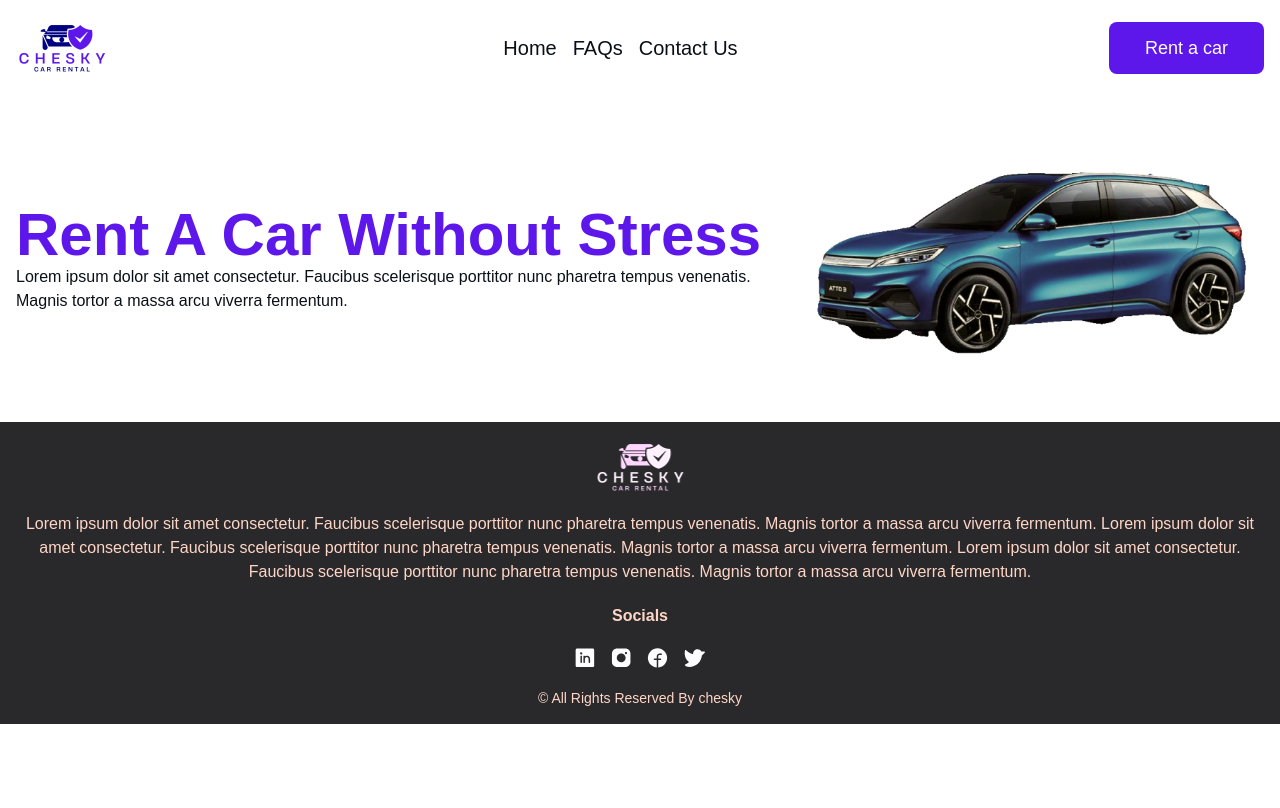
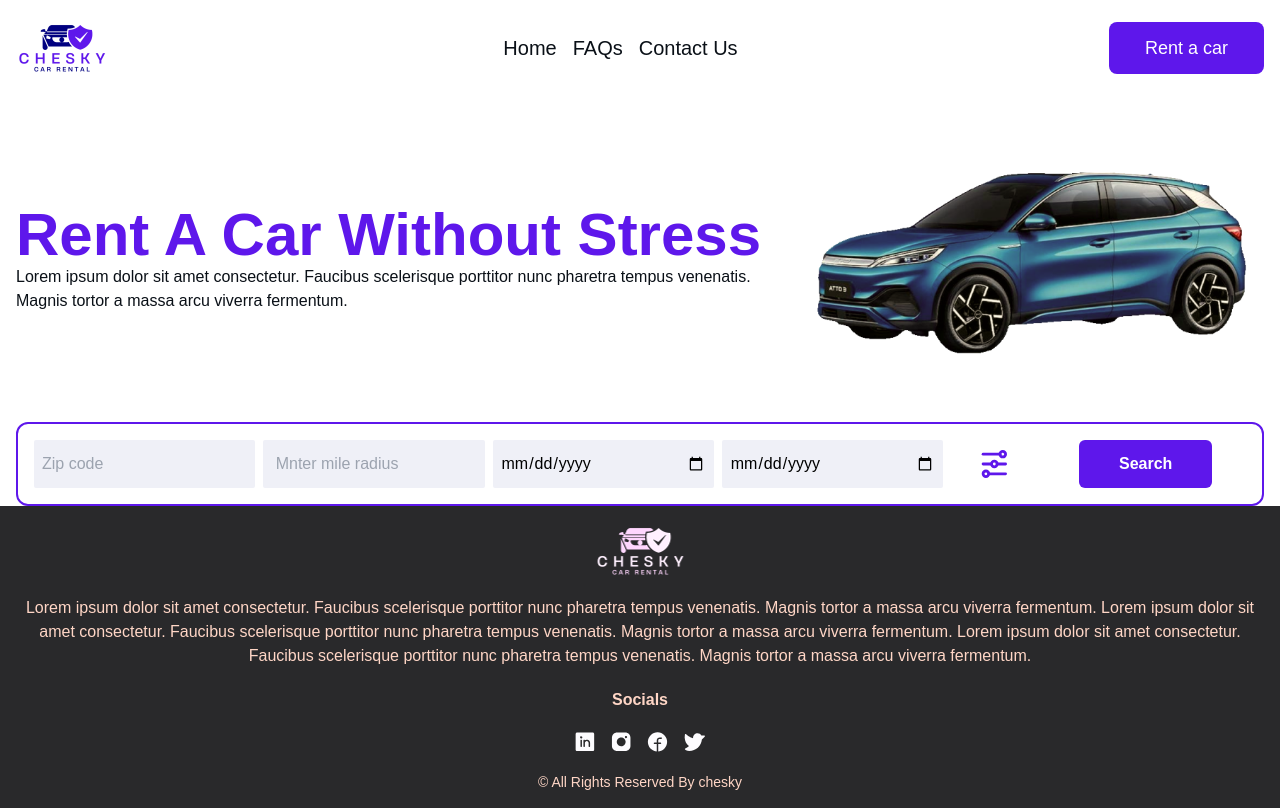
Before and after one commit to AfeezGL/chesky-frontend, a Next.js app: page / in a window 1280 px wide. Built offline with nearby package versions, Linux system fonts and the light colour scheme.

Commit message:
feat: adds searchbar

```diff
--- /dev/null
+++ b/components/SearchBar.jsx
@@ -0,0 +1,58 @@
+import FilterIcon from '@/assets/homepage/filter.svg';
+import Image from 'next/image';
+
+export default function SearchBar() {
+  return (
+    <div className='border-blue border-2 rounded-xl mx-auto p-4'>
+      <header className='text-blue font-semibold text-2xl pb-3 md:hidden'>
+        Quick search
+      </header>
+      <form action='/cars' className='md:flex'>
+        <div className='grid grid-cols-2 gap-2 md:flex md:basis-3/4'>
+          <input
+            type='text'
+            className='block w-full p-2 rounded-sm bg-gray-light bg-opacity-40'
+            placeholder='Zip code'
+            name='zipCode'
+          />
+          <input
+            type='text'
+            className='block w-full p-2 rounded-sm bg-gray-light bg-opacity-40'
+            placeholder=' Mnter mile radius'
+            name='radius'
+          />
+          <input
+            type='date'
+            className='block w-full p-2 rounded-sm bg-gray-light bg-opacity-40'
+            placeholder='Select pick up date'
+            name='pickUpDate'
+          />
+          <input
+            type='date'
+            className='block w-full p-2 rounded-sm bg-gray-light bg-opacity-40'
+            placeholder='Select drop off date'
+            name='dropOffDate'
+          />
+        </div>
+
+        <div className='flex justify-center pt-6 md:pt-0 md:basis-1/4 md:justify-around'>
+          <button type='button' className='hidden md:block'>
+            <Image
+              src={FilterIcon}
+              width={35}
+              height={35}
+              alt='filter'
+              className='self-center'
+            />
+          </button>
+          <button
+            type='submit'
+            className='bg-blue px-10 py-3 rounded-md text-white font-semibold'
+          >
+            Search
+          </button>
+        </div>
+      </form>
+    </div>
+  );
+}
--- a/pages/index.jsx
+++ b/pages/index.jsx
@@ -1,9 +1,11 @@
+import SearchBar from '@/components/SearchBar';
 import HeroSection from '@/homepage/partials/Herosection';
 
 export default function Home() {
   return (
     <>
       <HeroSection />
+      <SearchBar />
     </>
   );
 }
--- a/styles/output.css
+++ b/styles/output.css
@@ -547,6 +547,10 @@ video {
   display: inline-flex;
 }
 
+.grid {
+  display: grid;
+}
+
 .hidden {
   display: none;
 }
@@ -563,8 +567,16 @@ video {
   width: 1.5rem;
 }
 
+.w-full {
+  width: 100%;
+}
+
 .flex-1 {
   flex: 1 1 0%;
+}
+
+.grid-cols-2 {
+  grid-template-columns: repeat(2, minmax(0, 1fr));
 }
 
 .flex-row {
@@ -587,6 +599,10 @@ video {
   justify-content: space-between;
 }
 
+.gap-2 {
+  gap: 0.5rem;
+}
+
 .gap-4 {
   gap: 1rem;
 }
@@ -605,12 +621,33 @@ video {
   align-self: flex-end;
 }
 
+.self-center {
+  align-self: center;
+}
+
 .rounded-lg {
   border-radius: 0.5rem;
 }
 
 .rounded-md {
   border-radius: 0.375rem;
+}
+
+.rounded-sm {
+  border-radius: 0.125rem;
+}
+
+.rounded-xl {
+  border-radius: 0.75rem;
+}
+
+.border-2 {
+  border-width: 2px;
+}
+
+.border-blue {
+  --tw-border-opacity: 1;
+  border-color: rgb(94 23 235 / var(--tw-border-opacity));
 }
 
 .bg-blue {
@@ -623,8 +660,25 @@ video {
   background-color: rgb(41 41 43 / var(--tw-bg-opacity));
 }
 
+.bg-gray-light {
+  background-color: #EFF0F7;;
+}
+
+.bg-opacity-40 {
+  --tw-bg-opacity: 0.4;
+}
+
 .p-2 {
   padding: 0.5rem;
+}
+
+.p-4 {
+  padding: 1rem;
+}
+
+.px-10 {
+  padding-left: 2.5rem;
+  padding-right: 2.5rem;
 }
 
 .px-4 {
@@ -652,6 +706,10 @@ video {
   padding-bottom: 1rem;
 }
 
+.pb-3 {
+  padding-bottom: 0.75rem;
+}
+
 .pb-4 {
   padding-bottom: 1rem;
 }
@@ -664,8 +722,17 @@ video {
   padding-top: 1.25rem;
 }
 
+.pt-6 {
+  padding-top: 1.5rem;
+}
+
 .text-center {
   text-align: center;
+}
+
+.text-2xl {
+  font-size: 1.5rem;
+  line-height: 2rem;
 }
 
 .text-4xl {
@@ -704,6 +771,10 @@ video {
   font-weight: 400;
 }
 
+.font-semibold {
+  font-weight: 600;
+}
+
 .capitalize {
   text-transform: capitalize;
 }
@@ -726,6 +797,10 @@ video {
 .text-white {
   --tw-text-opacity: 1;
   color: rgb(255 255 255 / var(--tw-text-opacity));
+}
+
+.filter {
+  filter: var(--tw-blur) var(--tw-brightness) var(--tw-contrast) var(--tw-grayscale) var(--tw-hue-rotate) var(--tw-invert) var(--tw-saturate) var(--tw-sepia) var(--tw-drop-shadow);
 }
 
 @media (min-width: 1024px) {
@@ -799,8 +874,36 @@ video {
 }
 
 @media (min-width: 768px) {
+  .md\:block {
+    display: block;
+  }
+
+  .md\:flex {
+    display: flex;
+  }
+
+  .md\:hidden {
+    display: none;
+  }
+
+  .md\:basis-1\/4 {
+    flex-basis: 25%;
+  }
+
+  .md\:basis-3\/4 {
+    flex-basis: 75%;
+  }
+
   .md\:flex-row {
     flex-direction: row;
+  }
+
+  .md\:justify-around {
+    justify-content: space-around;
+  }
+
+  .md\:pt-0 {
+    padding-top: 0px;
   }
 
   .md\:text-5xl {
--- a/tailwind.config.js
+++ b/tailwind.config.js
@@ -1,6 +1,7 @@
 /** @type {import('tailwindcss').Config} */
 module.exports = {
   content: [
+    './components/**/*.{html,js,jsx}',
     './pages/**/*.{html,js,jsx}',
     './layout/**/*.{html,js,jsx}',
     './homepage/**/*.{html,js,jsx}',
```
Also changed, not shown: assets/homepage/filter.svg (added).
